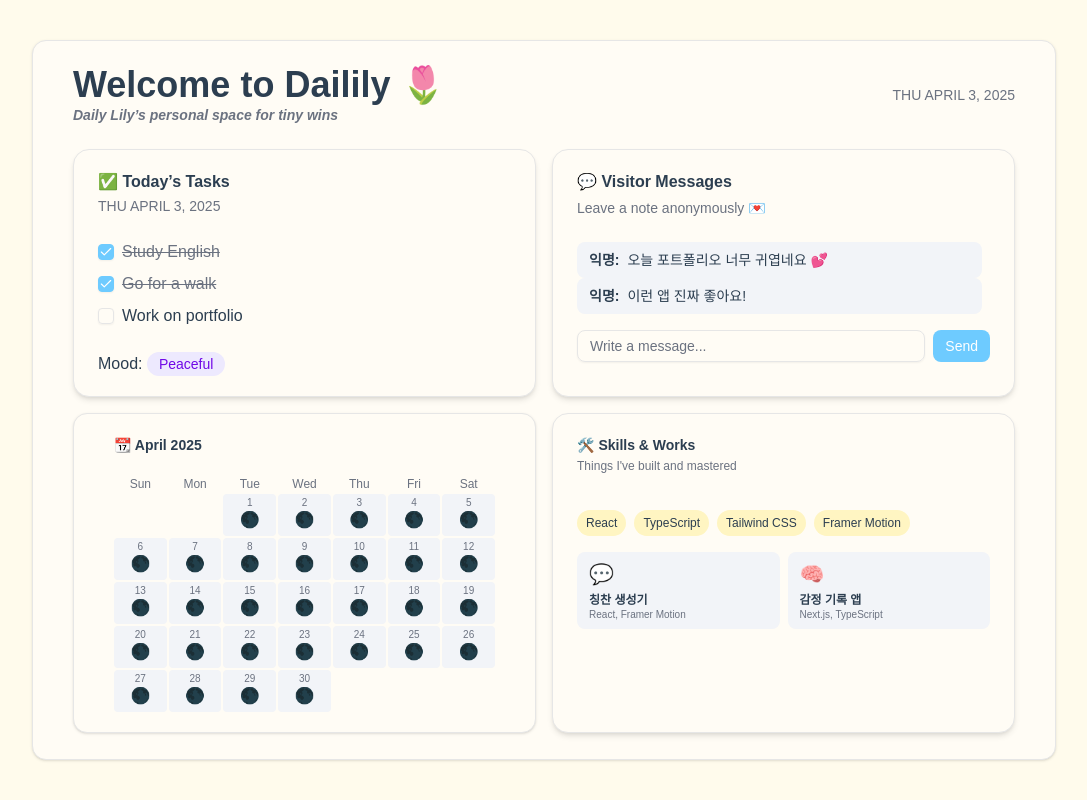
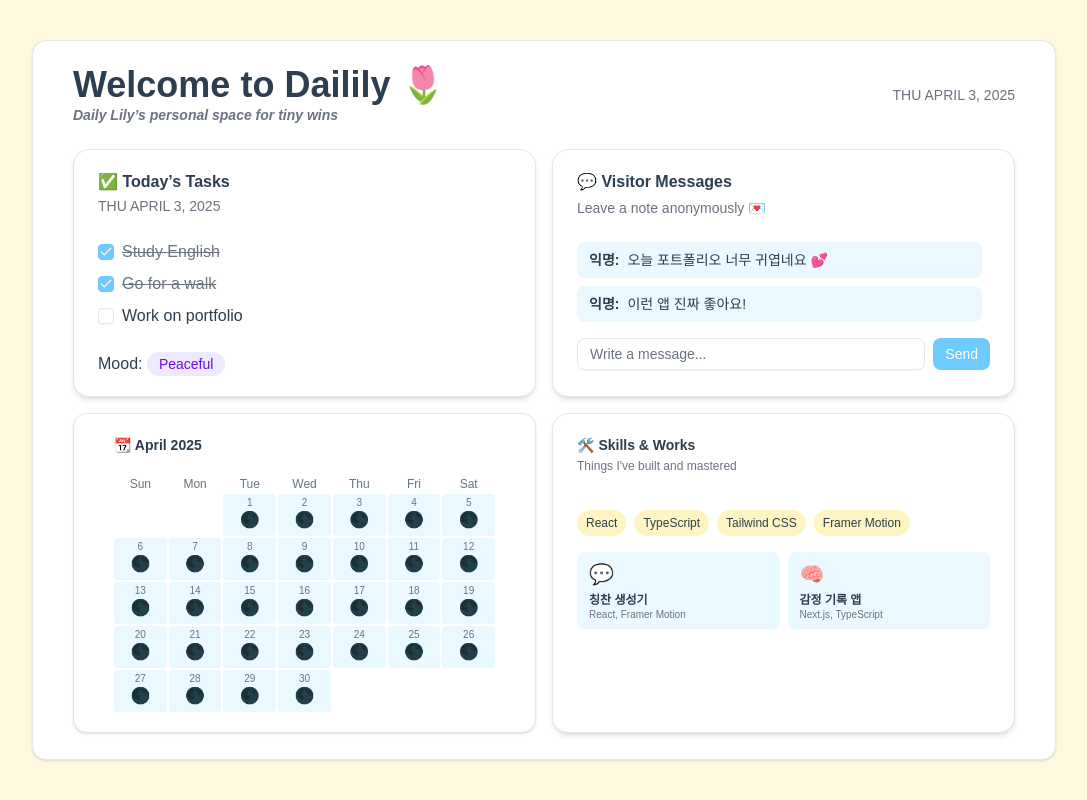
Before and after one commit to devlilygo/devlilygo.github.io, a Next.js app: page / in a window 1280 px wide. Shown: the whole page, without its empty margins (96-1183 px from the left). Built offline with nearby package versions, Linux system fonts and the light colour scheme.

Commit message:
style: change color code - style: change color code

```diff
--- a/src/app/globals.css
+++ b/src/app/globals.css
@@ -68,8 +68,9 @@ textarea {
 :root {
   --radius: 0.625rem;
 
+  --background: #fff9e0;
   --foreground: #2c3e50;
-  --card: #fffcf5;
+  --card: #ffffff;
   --card-foreground: #2c3e50;
   --popover: #ffffff;
   --popover-foreground: #2c3e50;
@@ -80,7 +81,7 @@ textarea {
   --secondary: #fff5c2;
   --secondary-foreground: #2c3e50;
 
-  --muted: #f2f4f8;
+  --muted: #eaf8ff;
   --muted-foreground: #6b7280;
 
   --accent: #ffe59d;
--- a/src/components/organisms/MessagesCard/MessagesCard.tsx
+++ b/src/components/organisms/MessagesCard/MessagesCard.tsx
@@ -17,7 +17,7 @@ export function MessagesCard() {
         <CardDescription>Leave a note anonymously 💌</CardDescription>
       </CardHeader>
       <CardContent className="space-y-4">
-        <div className="space-y-2s overflow-y-auto pr-2">
+        <div className="space-y-2 overflow-y-auto pr-2">
           <MessageItem name="익명" content="오늘 포트폴리오 너무 귀엽네요 💕" />
           <MessageItem name="익명" content="이런 앱 진짜 좋아요!" />
         </div>
--- a/src/components/templates/HomeTemplate.tsx
+++ b/src/components/templates/HomeTemplate.tsx
@@ -22,7 +22,7 @@ const styles = {
     "w-full",
     "items-center",
     "justify-center",
-    "bg-[#FFFBEC]"
+    "bg-background"
   ),
   cardContainer: classNames("w-[1024px]", "h-[720px]", "mx-auto", "px-4"),
   cardHeader: classNames("flex", "justify-between", "items-center"),
```
